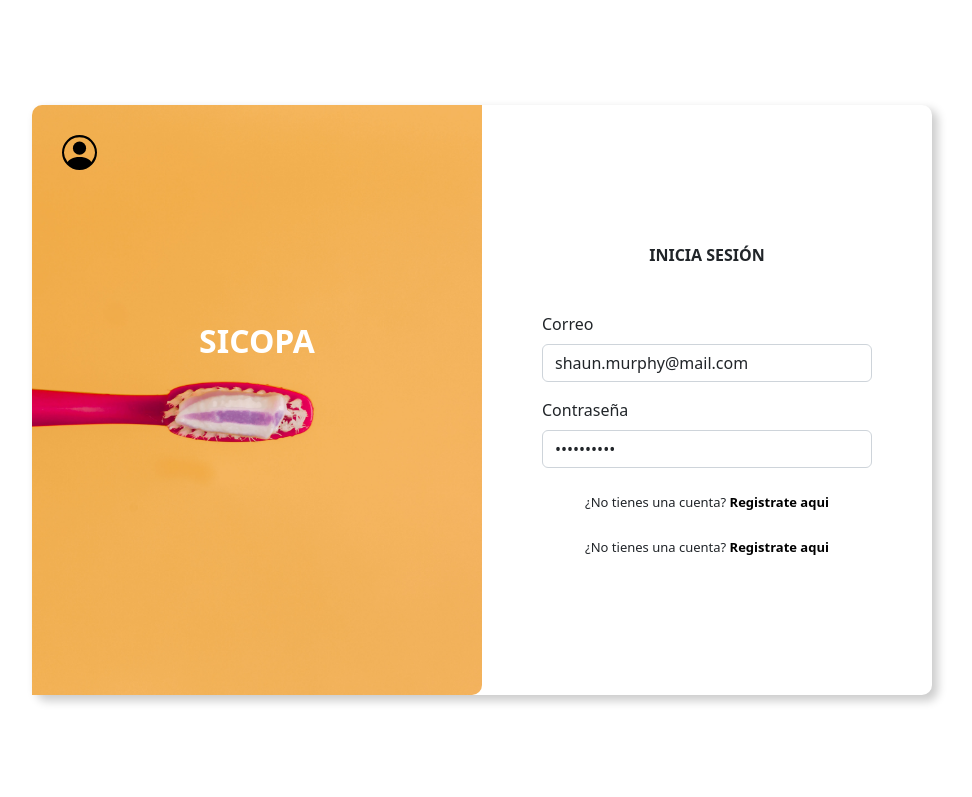
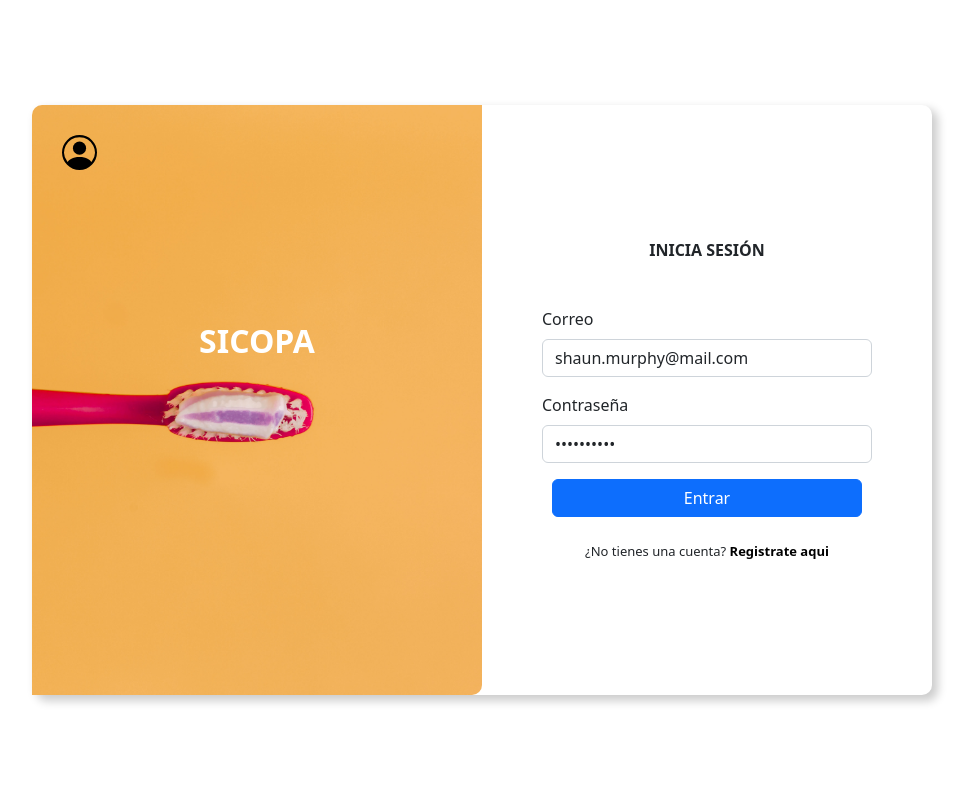
Before and after one commit to MarioTomas0209/sicopa, a PHP site: page /sicopa/login/paciente in a window 1280 px wide. Shown: the top 797 px of the page, without its empty margins (158-1130 px from the left). Run offline with PHP 8.4, Linux system fonts and the light colour scheme.

Commit message:
Agregando boton de login

```diff
--- a/views/modules/login.php
+++ b/views/modules/login.php
@@ -39,14 +39,9 @@
 
                     <input type="hidden" name="table" id="table" value="<?php echo $ruta[1] ?>">
 
-                <?php
-                    if ($ruta[1] == 'paciente') {
-                        echo '
-                            <div class="signin">
-                                <span>¿No tienes una cuenta? <a href="'.SERVER_URL.'registro">Registrate aqui</a> </span>
-                            </div>';
-                    }
-                ?>
+                    <div class="input-field">
+                        <button type="submit" id="login" class="btn btn-primary">Entrar</button>
+                    </div>
 
                     <?php
                         if ($ruta[1] == 'paciente') {
```
